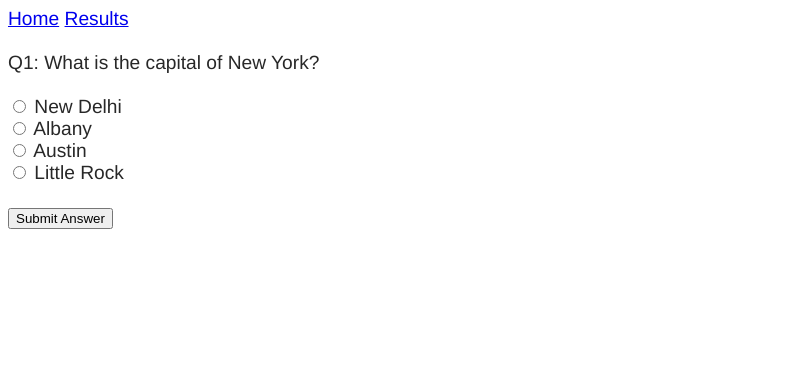
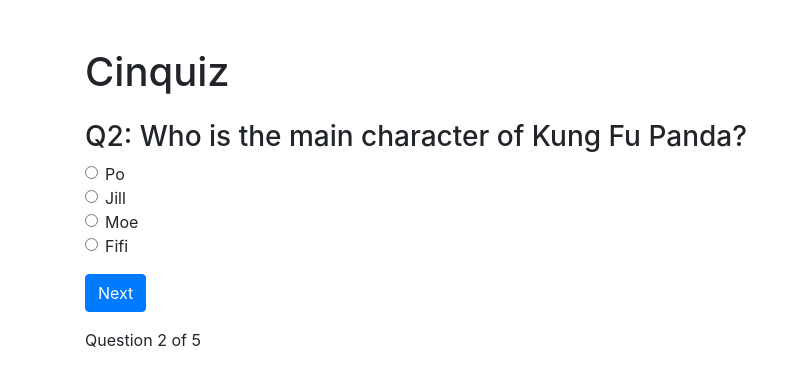
Before and after one commit to richardgalvez/python-playground, a Flask app: page /quiz in a window 1280 px wide. Shown: the top 386 px of the page, without its empty margins (0-801 px from the left). Run offline with Flask 3, Linux system fonts and the light colour scheme; the visitor is signed in with stand-in values (Sample User, id 1); some libraries are stand-ins or nearby versions.

Commit message:
Cinquiz - Followed guide to help fix quiz logic.

```diff
--- a/cinquiz/app.py
+++ b/cinquiz/app.py
@@ -1,105 +1,80 @@
-from flask import Flask, render_template, request, session, redirect
-from pathlib import Path
-import json
+from flask import Flask, render_template, request, redirect, url_for, session
+from quiz import Cinquiz, Question
 
 app = Flask(__name__)
+app.secret_key = "CINQUIZ_KEY"
 
-app_name = "Cinquiz"
+cq = Cinquiz()
 
-app.secret_key = "CINQUIZ_SECRET_KEY"
+cq.add_question(
+    Question(
+        "Q1: What is the capital of New York?",
+        ["Trenton", "Albany", "Austin", "Atlanta"],
+        1,
+    )
+)
+cq.add_question(
+    Question(
+        "Q2: Who is the main character of Kung Fu Panda?",
+        ["Po", "Jill", "Moe", "Fifi"],
+        0,
+    )
+)
+cq.add_question(
+    Question(
+        "Q3: When was the United States founded?", ["1929", "1886", "1492", "1776"], 3
+    )
+)
+cq.add_question(
+    Question(
+        "Q4: How fast can bees fly on average?", ["102MPH", "4MPH", "27MPH", "15MPH"], 3
+    )
+)
+cq.add_question(
+    Question(
+        "Q5: Where does the car brand Toyota originate from?",
+        ["Africa", "India", "Japan", "China"],
+        2,
+    )
+)
 
 
 @app.route("/")
-def home():
-    return render_template("index.html", app_name=app_name)
+def index():
+    session["current_question"] = 0
+    session["score"] = 0
+    return redirect(url_for("quiz"))
 
 
-# TODO: Prevent quiz reset unless the user finishes or returns to the homepage
-# GET: Displays the current question (one at a time) with a form
-# POST: Submits an answer, updates progress, and loads the next question
 @app.route("/quiz", methods=["GET", "POST"])
 def quiz():
-    file_location = Path("./questions.json")
-    quiz_data = []
-    questions = []
-    answers = []
-    correct_index = []
-    question_counter = 1
-    correct_answers = 0
-    wrong_answers = 0
-    quiz_complete = False
+    if request.method == "POST":
+        selected_option = request.form.get("option")
+        current_question_index = session.get("current_question")
+        if selected_option:
+            correct_option = cq.questions[current_question_index].correct_option_index
+            if int(selected_option) == correct_option:
+                session["score"] += 1
 
-    context = {
-        "app_name": app_name,
-        "title": "Quiz",
-        "questions": questions,
-        "answers": answers,
-    }
+        session["current_question"] += 1
+        if session["current_question"] >= len(cq.questions):
+            return redirect(url_for("results"))
 
-    # Load from questions.json, then load those as needed.
-    if not file_location.is_file():
-        raise IOError(
-            "File cannot be loaded. Please makes sure it exists and contains question data."
-        )
-
-    with open(file_location, "r") as file:
-        for line in file:
-            quiz_data.append(json.loads(line))
-
-    def load_question(question_num: int) -> None:
-        index_format = quiz_data[question_num - 1]
-
-        # Clear question already loaded.
-        questions.clear()
-        answers.clear()
-        correct_index.clear()
-
-        questions.append(index_format[0])
-        answers.append(index_format[1]["options"])
-        correct_index.append(index_format[2]["correct_option_index"])
-
-    load_question(question_counter)
-
-    if request.method == "POST":
-        # TODO: Display one question per page (select data from array/question.json
-        # to serve dynamically - based on how many questions have been answered?)
-        # TODO: Store submitted answer(s) in Flask's session
-        # TODO: If refreshed, resumes at the current question
-        # TODO: Move to the next question automatically on submission
-        user_answer = request.form.get("answer")
-        session["answer"] = request.form["answer"]
-        correct_index_option = answers[0][correct_index[0]]
-
-        question_counter += 1
-        session["question_number"] = question_counter
-
-        print(session)
-        print(question_counter)
-        print(user_answer)
-
-        # Get user's answer and compare to the correct option's designated index number.
-        if user_answer == correct_index_option:
-            correct_answers += 1
-            print("Correct answers: " + str(correct_answers))
-            load_question(question_counter)
-        elif user_answer is None:
-            print("No answer selected.")
-        elif user_answer != correct_index_option:
-            wrong_answers += 1
-            print("Wrong Answers: " + str(wrong_answers))
-            load_question(question_counter)
-        # TODO: If the user completes all questions, redirect to /results
-
-    return render_template("quiz.html", **context)
+    current_question_index = session.get("current_question")
+    question = cq.questions[current_question_index]
+    return render_template(
+        "quiz.html",
+        question=question,
+        question_index=current_question_index + 1,
+        total_questions=len(cq.questions),
+    )
 
 
-# Displays the user's total score + detailed review
-# Users can't skip ahead or visit /results early
 @app.route("/results")
 def results():
-    # Show - total score, each question's: question, user's answer, visual indicator (check or X) if correct and the correct answer
-    context = {"app_name": app_name, "user_score": 5}
-    return render_template("results.html", **context)
+    score = session.get("score")
+    total_questions = len(quiz.questions)
+    return f"<h1>Your Score: {score}/{total_questions}</h1>"
 
 
 if __name__ == "__main__":
--- a/cinquiz/questions.json
+++ /dev/null
@@ -1,5 +0,0 @@
-[{"question_text": "Q1: What is the capital of New York?"}, {"options": ["New Delhi", "Albany", "Austin", "Little Rock"]}, {"correct_option_index": 1}]
-[{"question_text": "Q2: Who is the main character of Kung Fu Panda?"}, {"options": ["Po", "Jill", "Moe", "Fifi"]}, {"correct_option_index": 0}]
-[{"question_text": "Q3: When was the United States founded?"}, {"options": ["1929", "1886", "12 B.C.", "1776"]}, {"correct_option_index": 3}]
-[{"question_text": "Q4: How fast can bees fly on average?"}, {"options": ["102MPH", "1MPH", "37MPH", "15MPH"]}, {"correct_option_index": 3}]
-[{"question_text": "Q5: Where is the car brand Toyota from?"}, {"options": ["Africa", "Korea", "Japan", "China"]}, {"correct_option_index": 2}]
--- a/cinquiz/static/styles.css
+++ /dev/null
@@ -1,25 +0,0 @@
-body {
-  font-family: Helvetica;
-  font-size: 1.2rem;
-  color: #282828;
-}
-
-h1 {
-  font-family: Helvetica;
-  font-size: 2.5rem;
-  color: #800200;
-}
-
-.quizbutton {
-  transition-duration: 0.2s;
-  padding: 12px 22px;
-  text-align: center;
-  display: inline-block;
-}
-
-.quizbutton:hover {
-  background-color: #008CBA;
-  color: white;
-  font-size: 13px;
-  font-family: Helvetica;
-}
--- a/cinquiz/templates/_navigation.html
+++ /dev/null
@@ -1,6 +0,0 @@
-<nav>
-  <!-- "results to be removed after testing - needed to view quickly." -->
-  {% for menu_item in ["home", "results"] %}
-    <a href="{{ url_for(menu_item) }}"> {{ menu_item | capitalize }}</a>
-  {% endfor %}
-</nav>
--- a/cinquiz/templates/layout.html
+++ /dev/null
@@ -1,19 +0,0 @@
-<!DOCTYPE html>
-<html lang="en">
-  <head>
-    <meta charset="UTF-8">
-    <meta name="viewport" content="width=device-width, initial-scale=1.0">
-    <meta http-equiv="X-UA-Compatible" content="ie=edge">
-    <title>{% block title %}{{ app_name }}{% endblock title %}</title>
-    <link rel="stylesheet" href="{{ url_for('static', filename='styles.css') }}">
-    <link rel="icon" href="./favicon.ico" type="image/x-icon">
-  </head>
-  <body>
-    <header>
-      {% include "_navigation.html" %}
-    </header>
-    {% block content %}
-      <h1> {{ app_name }} </h1>
-    {% endblock content %}
-  </body>
-</html>
--- a/cinquiz/templates/quiz.html
+++ b/cinquiz/templates/quiz.html
@@ -1,34 +1,27 @@
-{% extends "layout.html" %}
-
-{% block title %}
-  {{ app_name }} | Quiz
-{% endblock title %}
-
-  <!-- TODO: Dynamically serve one question at a time, must contain:
-    Questions cannot be skipped ahead, must be answered in sequence.
-    Prevent quiz reset unless user finishes or returns to homepage.-->
-
-  <!--TODO: Selected answer is sent via POST and the pages moves on
-    to the next question automatically.-->
-
-  <!-- TODO: If page is refreshed during the quiz, resume at current question. -->
-
-  <!--TODO: The question has to be based on the counter, answers are in a for loop  -->
-
-{% block content %}
-  {% for q in questions %}
-    <br>
-    {{ q.question_text }}
-  <form method="POST" action="/quiz">
-    <br>
-      {% for a in answers[loop.index0] %}
-      <!-- Probably need an IF statement that counts current
-      index and will set 'name' to keep buttons in same question -->
-      <input type="radio" id="answer{{loop.index}}" name="answer" value={{ a }}>
-        <label for="answer{{loop.index}}">{{ a }}</label><br>
-      {% endfor %}
-    <br>
-    <input type="submit" value="Submit Answer">
-  </form>
-  {% endfor %}
-{% endblock content %}
+<!DOCTYPE html>
+<html lang="en">
+  <head>
+    <meta charset="UTF-8">
+    <meta name="viewport" content="width=device-width, initial-scale=1">
+    <title>Cinquiz</title>
+    <link rel="stylesheet" href="https://stackpath.bootstrapcdn.com/bootstrap/4.5.2/css/bootstrap.min.css">
+  </head>
+  <body>
+    <div class="container mt-5">
+      <h1 class="mb-4">Cinquiz</h1>
+      <form method="POST">
+        <h3>{{ question.text }}</h3>
+        <div class="form-group">
+          {% for option in question.options %}
+            <div class="form-check">
+              <input type="radio" class="form-check-input" name="option" id="{{ loop,index0 }}" value="option{{ loop.index0 }}" required>
+              <label for="option{{ loop.index0 }}" class="form-check-label">{{ option }}</label>
+            </div>
+          {% endfor %}
+        </div>
+        <button type="submit" class="btn btn-primary">Next</button>
+      </form>
+      <p class="mt-3">Question {{ question_index }} of {{ total_questions }}</p>
+    </div>
+  </body>
+</html>
```
Also changed, not shown: cinquiz/examples/jinja.py (deleted, +0 -7 lines), cinquiz/examples/jinja_quiz.py (deleted, +0 -20 lines), cinquiz/examples/quiz.txt (deleted, +0 -16 lines), cinquiz/question_init.py (deleted, +0 -46 lines), cinquiz/quiz.py (added, +13 -0 lines), cinquiz/templates/index.html (deleted, +0 -13 lines), cinquiz/templates/results.html (deleted, +0 -15 lines), cinquiz/examples/quiz.html (deleted), cinquiz/templates/index.js (deleted).
